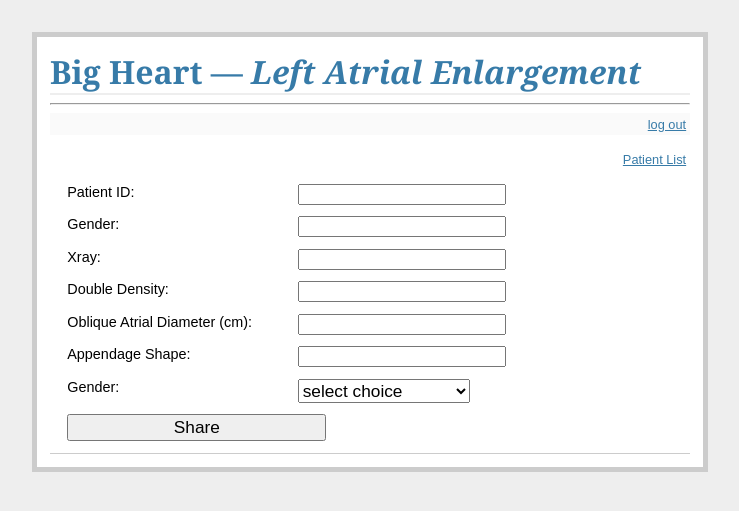
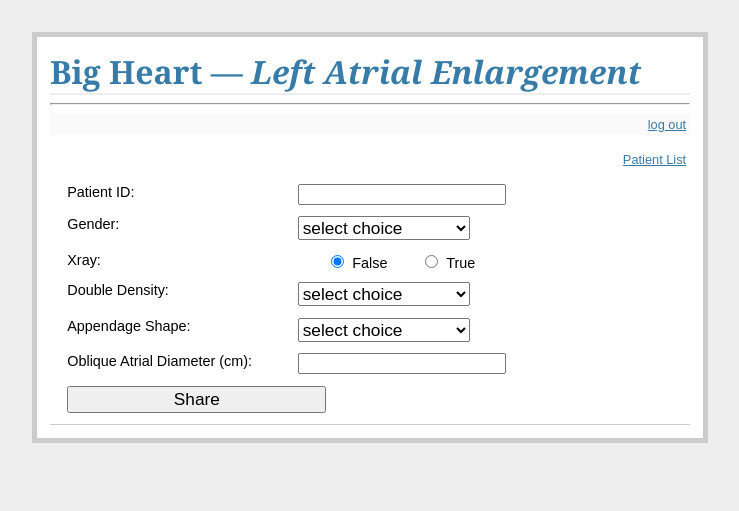
Before and after one commit to bfetler/bigheart, a Flask app: page / in a window 1280 px wide. Shown: the top 511 px of the page, without its empty margins (270-1009 px from the left). Run offline with Flask 2, Linux system fonts and the light colour scheme; the visitor is signed in with stand-in values (Sample User, id 1).

Commit message:
add menu form input

```diff
--- a/bigh.py
+++ b/bigh.py
@@ -11,7 +11,7 @@ from contextlib import closing  # for database init
 from formulas import getXrayOutcome
 from helpers import getDateStr, getNowTimeInt, int2bool, bool2int, \
      int2choice, choice2int, appendage2choice, choice2appendage, \
-     get_menu, gender_choices, gender_menu_choices, get_gender_menu
+     get_gender_menu, get_ddensity_menu, get_appendage_menu
 
 # configuration - put in env instead of file?
 DATABASE = '/tmp/bigh2.db'
@@ -89,27 +89,45 @@ def show_patients():
 # let user add new patient if logged in
 #    responds to POST not GET, actual form is in show_patients.html
 #    logged_in key is present and True
-#    use ? in SQL to avoid SQL injection
 @app.route('/add', methods=['POST'])
 def add_patient():
     if not session.get('logged_in'):
         abort(401)
-    patient_id = request.form['patient_id']
-    dz = getNowTimeInt()
-    gender = request.form['gender']
-    xray = bool2int(request.form['xray'])
-    ddensity = choice2int(request.form['double_density'])
-    ob_diam = float(request.form['oblique_diameter'])  # check < 0.0
-    app_shape = choice2appendage(request.form['appendage_shape'])
-#   g = request.form['gender']   # cannot request.form same object twice
-#   g, x = request.form['gender'], request.form['xray']
-#   redirect if not all params reasonable? restrict on form is not enough?
-#   (param validation)
+    try:
+        patient_id = request.form['patient_id']   # should not be empty
+        if len(patient_id) < 5:
+# could flash(msg)
+# check if patient_id already in db, if True redirect
+            raise BadRequestKeyError('patient id invalid, too short')
+        xray = request.form['xray']
+        if not xray:
+# special case: cannot make xray diagnosis, x_outcome is '', should not save
+            xray = "False"
+        app.logger.warning('request.form xray %s', str(xray))
+        xray = bool2int(xray)
+        ddensity = choice2int(request.form['double_density'])
+        ob_diam = float(request.form['oblique_diameter'])  # check < 0.0
+        app_shape = choice2appendage(request.form['appendage_shape'])
+        gender = request.form['gender']
+    except (BadRequestKeyError, Exception) as inst:
+        app.logger.warning('request.form %s', str(type(request.form)))
+        app.logger.warning("inst type %s args %s inst %s", str(type(inst)), inst.args, inst)
+#       raise
+#       raise BadRequestKeyError(*inst.args)
+        flash('Patient info incomplete, please re-enter')
+        return redirect(url_for('new_patient'))
+# what can I do with this?
+#    redirect if form incomplete (not store in db)
+#    re-raise exception
+#    log messages
+
     x_outcome = ''
     if (xray > 0):
         x_outcome = getXrayOutcome(gender, ddensity, ob_diam, app_shape)
+    dz = getNowTimeInt()
     ctmri = 0
 # should be ok with postgres too --dillon
+#   use ? in SQL to avoid SQL injection
     g.db.execute('insert into patients (patient_id, gender, date_created, \
                   xray, double_density, oblique_diameter, \
                   appendage_shape, xray_outcome, ctmri) values \
@@ -118,36 +136,17 @@ def add_patient():
                   app_shape, x_outcome, ctmri])
     g.db.commit()
     app.logger.warning('debug: add_patient: patient_id=%s app_shape=%d xray_outcome=%s', patient_id,  app_shape, x_outcome)
-    gen3 = "gen3"
-    try:
-        gen3 = request.form['gender3']
-        app.logger.warning('gender_menu type %s', type(gen3))
-        if (gen3):
-            app.logger.warning('gender_menu=%s', gen3)
-    except (BadRequestKeyError, Exception) as inst:
-        app.logger.warning('request.form %s', str(type(request.form)))
-        app.logger.warning('request.form gender3 not found')
-        app.logger.warning("inst type %s args %s inst %s", str(type(inst)), inst.args, inst)
-#       raise
-#       raise BadRequestKeyError(*inst.args)
-        flash('Patient info incomplete, please re-enter')
-        return redirect(url_for('new_patient', patient_id=patient_id))
-# would be nice to redirect back to previous page w/ info entered
     flash('New patient was successfully posted')
     return redirect(url_for('show_patient', patient_id=patient_id))
-# what can I do with this?
-#    redirect if form incomplete (not store in db)
-#    re-raise exception
-#    log messages
 
 @app.route('/')
 @app.route('/new/')
 def new_patient():
     return render_template(
         'show_patient.html', patient=None,
-#       gender_menu=gender_menu_choices()
-#       gender_menu=get_menu('gender', gender_choices())
-        gender_menu = get_gender_menu()
+        gender_menu = get_gender_menu(),
+        ddensity_menu = get_ddensity_menu(),
+        appendage_shape_menu = get_appendage_menu()
     )
 
 @app.route('/patient/<patient_id>')
--- a/helpers.py
+++ b/helpers.py
@@ -10,6 +10,19 @@ def getDateStr(dateint):
 def getNowTimeInt():
     '''get current time as int since 1970'''
     return int(time.mktime(datetime.datetime.now().timetuple()))
+
+def get_menu(label, choices):
+    return [ {label:choice} for choice in choices ]
+
+def get_gender_menu():
+    return get_menu('gender', ['Female','Male'])
+
+# this should be order in html menu, not same order as formula
+def get_ddensity_menu():
+    return get_menu('ddensity', ['True','False','Unsure'])
+
+def get_appendage_menu():
+    return get_menu('appshape', ['Convex','Concave','Flat','Unsure'])
 
 # use boolean not string?
 def int2bool(intval):
@@ -57,15 +70,3 @@ def choice2appendage(str):
     else:
         r = 1
     return r
-
-def get_menu(label, choice_fn):
-    return [ {label:choice} for choice in choice_fn ]
-
-def gender_choices():
-    return ['female','male']
-
-def get_gender_menu():
-    return get_menu('gender', gender_choices())
-
-def gender_menu_choices():
-    return [{'gender':'female'}, {'gender':'male'}]
--- a/static/style.css
+++ b/static/style.css
@@ -16,7 +16,8 @@ li.outcome       { font-weight: bold; }
 .patients li h2 a   { margin-right: 1em; float: left; width: 10em; }
 .patients li span   { margin-right: 1em; display: inline-block; width: 11em; }
 .patients li label  { margin-right: 1em; float: left; width: 15em; }
-.patients li input  { margin-right: 1em; display: block; width: 15em; }
+.patients li input  { margin-right: 1em; display: inline-block; width: 15em; }
+.patients li input.rad  { margin-right: 0.1em; margin-left: 2em; width: 2em; }
 .patients li select { margin-right: 1em; display: block; width: 10em;
                       font-size: 1.2em; }
 input.submit     { font-size: 1.2em; }
--- a/templates/show_patient.html
+++ b/templates/show_patient.html
@@ -32,33 +32,40 @@
             <input type=text size=30 name=patient_id />
           </li>
           <li>
-            <label for="gender">Gender:</label>
-            <input type=text size=30 name=gender />
-          </li>
-          <li>
-            <label for="xray">Xray:</label>
-            <input type=text size=30 name=xray />
-          </li>
-          <li>
-            <label for="double_density">Double Density:</label>
-            <input type=text size=30 name=double_density />
-          </li>
-          <li>
-            <label for="oblique_diameter">Oblique Atrial Diameter (cm):</label>
-            <input type=text size=30 name=oblique_diameter />
-          </li>
-          <li>
-            <label for="appendage_shape">Appendage Shape:</label>
-            <input type=text size=30 name=appendage_shape />
-          </li>
-          <li>
             <label>Gender:</label>
-            <select name="gender3">
+            <select name="gender">
               <option disabled selected value>select choice</option>
               {% for o in gender_menu %}
               <option value="{{ o.gender }}">{{ o.gender }}</option>
               {% endfor %}
             </select>
+          </li>
+          <li>
+            <label for="xray">Xray:</label>
+            <input class="rad" type=radio name=xray value="False" checked="checked">False</input>
+            <input class="rad" type=radio name=xray value="True" />True</input>
+          </li>
+          <li>
+            <label>Double Density:</label>
+            <select name="double_density">
+              <option disabled selected value>select choice</option>
+              {% for o in ddensity_menu %}
+              <option value="{{ o.ddensity }}">{{ o.ddensity }}</option>
+              {% endfor %}
+            </select>
+          </li>
+          <li>
+            <label>Appendage Shape:</label>
+            <select name="appendage_shape">
+              <option disabled selected value>select choice</option>
+              {% for o in appendage_shape_menu %}
+              <option value="{{ o.appshape }}">{{ o.appshape }}</option>
+              {% endfor %}
+            </select>
+          </li>
+          <li>
+            <label for="oblique_diameter">Oblique Atrial Diameter (cm):</label>
+            <input type=text size=30 name=oblique_diameter />
           </li>
           <li>
             <input class="submit" type=submit value=Share />
```
